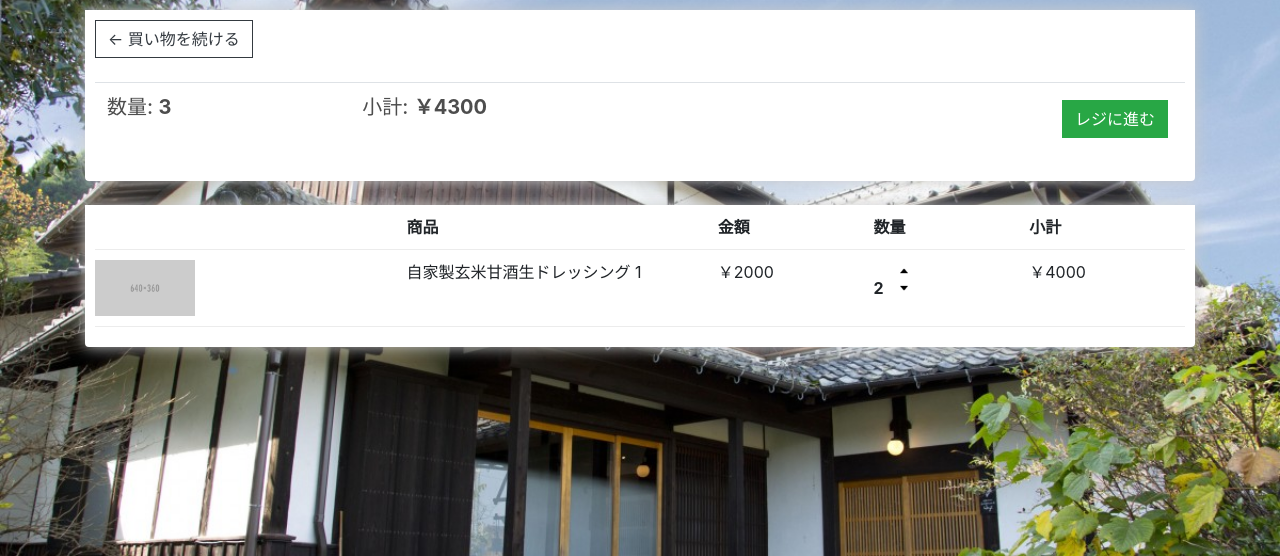
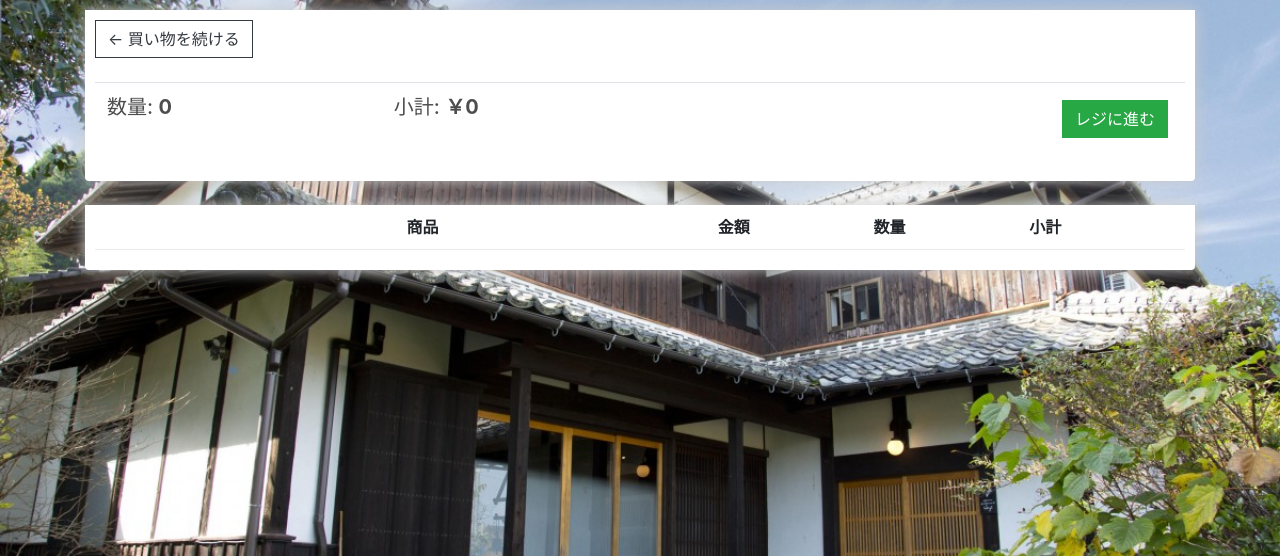
Before and after one commit to motsuka1/ec_haze, a Django app: page /cart/ in a window 1280 px wide. Shown: the part 66-622 px from the top of the page. Run offline with Django 3.2, Linux system fonts and the light colour scheme; lists and menus that the app fills with data are empty; parts of the project's set-up code (start-up, migrations or seed data) failed here and were passed over; some libraries are stand-ins or nearby versions.

Commit message:
render cart page

```diff
--- a/store/templates/store/cart.html
+++ b/store/templates/store/cart.html
@@ -11,8 +11,8 @@
 
         <table class="table">
           <tr>
-            <th><h5>数量: <strong>3</strong></h5></th>
-            <th><h5>小計: <strong>￥4300</strong></h5></th>
+            <th><h5>数量: <strong>{{order.get_cart_items}}</strong></h5></th>
+            <th><h5>小計: <strong>￥{{order.get_cart_total|floatformat:0}}</strong></h5></th>
             <th>
               <a style="float:right; margin:5px" class="btn btn-success" href="{% url 'checkout' %}">レジに進む</a>
             </th>
@@ -31,20 +31,21 @@
           <div style="flex:1"><strong>小計</strong></div>
         </div>
 
+        {% for item in items %}
         <div class="cart-row">
-          <div style="flex:2"><img class="row-image" src="{% static 'images/placeholder.png' %}"></div>
-          <div style="flex:2">自家製玄米甘酒生ドレッシング 1</div>
-          <div style="flex:1">￥2000</div>
+          <div style="flex:2"><img class="row-image" src="{{item.product.imageURL}}"></div>
+          <div style="flex:2">{{item.product.name}}</div>
+          <div style="flex:1">￥{{item.product.price|floatformat:0}}</div>
           <div style="flex:1">
-            <p class="quantity">2</p>
+            <p class="quantity">{{item.quantity}}</p>
             <div class="quantity">
               <img class="chg-quantity" src="{% static 'images/arrow-up.png' %}">
               <img class="chg-quantity" src="{% static 'images/arrow-down.png' %}">
             </div>
           </div>
-          <div style="flex:1">￥4000</div>
+          <div style="flex:1">￥{{item.get_total|floatformat:0}}</div>
         </div>
-
+        {% endfor %}
       </div>
     </div>
 </div>
--- a/store/views.py
+++ b/store/views.py
@@ -8,7 +8,14 @@ def store(request):
     return render(request, 'store/store.html', context)
 
 def cart(request):
-    context = {}
+    if request.user.is_authenticated:
+        customer = request.user.customer
+        order, created = Order.objects.get_or_create(customer=customer, complete=False)
+        items = order.orderitem_set.all()
+    else:
+        items = []
+        order = {'get_cart_total': 0, 'get_cart_items': 0}
+    context = {"items": items, "order": order}
     return render(request, 'store/cart.html', context)
 
 def checkout(request):
```
Also changed, not shown: store/models.py (+17 -0 lines).
